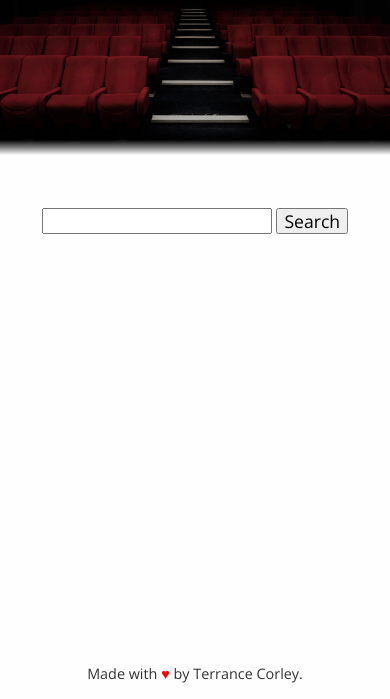
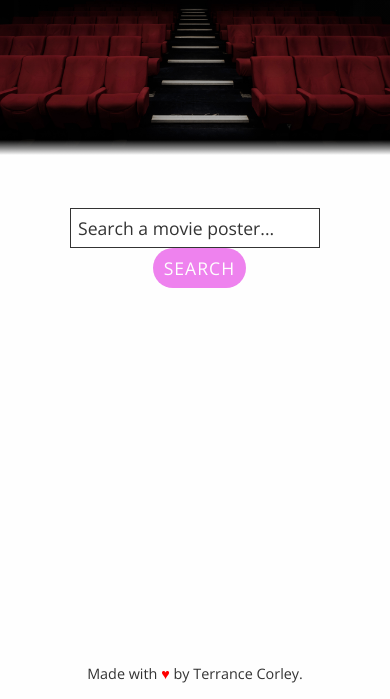
Before and after one commit to terrancecorley/stepstone-interview, a plain HTML site: page index.html in a window 390 px wide. Shown: the part 145-844 px from the top of the page. Drawn offline with nearby package versions, Linux system fonts and the light colour scheme.

Commit message:
styled form section for mobile

```diff
--- a/css/index.css
+++ b/css/index.css
@@ -15,6 +15,8 @@ GENERAL
   --color--secondary: #fefefe;
   --color--accent: violet;
   --background-color--primary: #fefefe;
+  --btn-color: violet;
+  --btn-color--hover: darkviolet;
 }
 
 html {
@@ -107,6 +109,36 @@ POSTER SECTION
   margin: 3em 0;
 }
 
+.poster-search-input {
+  height: 40px;
+  width: 250px;
+  padding: 0.4em;
+  border: 1px solid var(--color--primary);
+}
+
+.poster-search-input::placeholder {
+  color: var(--color--primary);
+}
+
+.poster-search-btn {
+  height: 40px;
+  border: none;
+  border-radius: 4em;
+  padding: 0.4em 0.6em;
+  margin-left: 0.5em;
+  text-transform: uppercase;
+  letter-spacing: 1px;
+  color: var(--color--secondary);
+  background-color: var(--btn-color);
+  transition: background-color 0.2s ease-out;
+}
+
+.poster-search-btn:hover,
+.poster-search-btn:focus {
+  cursor: pointer;
+  background-color: var(--btn-color--hover);
+}
+
 
 
 /******************************
--- a/index.html
+++ b/index.html
@@ -17,11 +17,11 @@
   <main>
     <section class="poster-search-results__wrapper">
       <form class="poster-search-form" action="GET">
-        <label for="poster-search">
+        <label for="poster-search-input">
           <span class="srt">Search</span>
-          <input class="poster-search-value" id="poster-search" type="text" />
+          <input class="poster-search-input" id="poster-search-input" type="text" placeholder="Search a movie poster..."/>
         </label>
-        <button type="submit">Search</button>
+        <button class="poster-search-btn" type="submit">Search</button>
       </form>
 
       <ul class="poster-search-results" id="poster-search-results">
```
